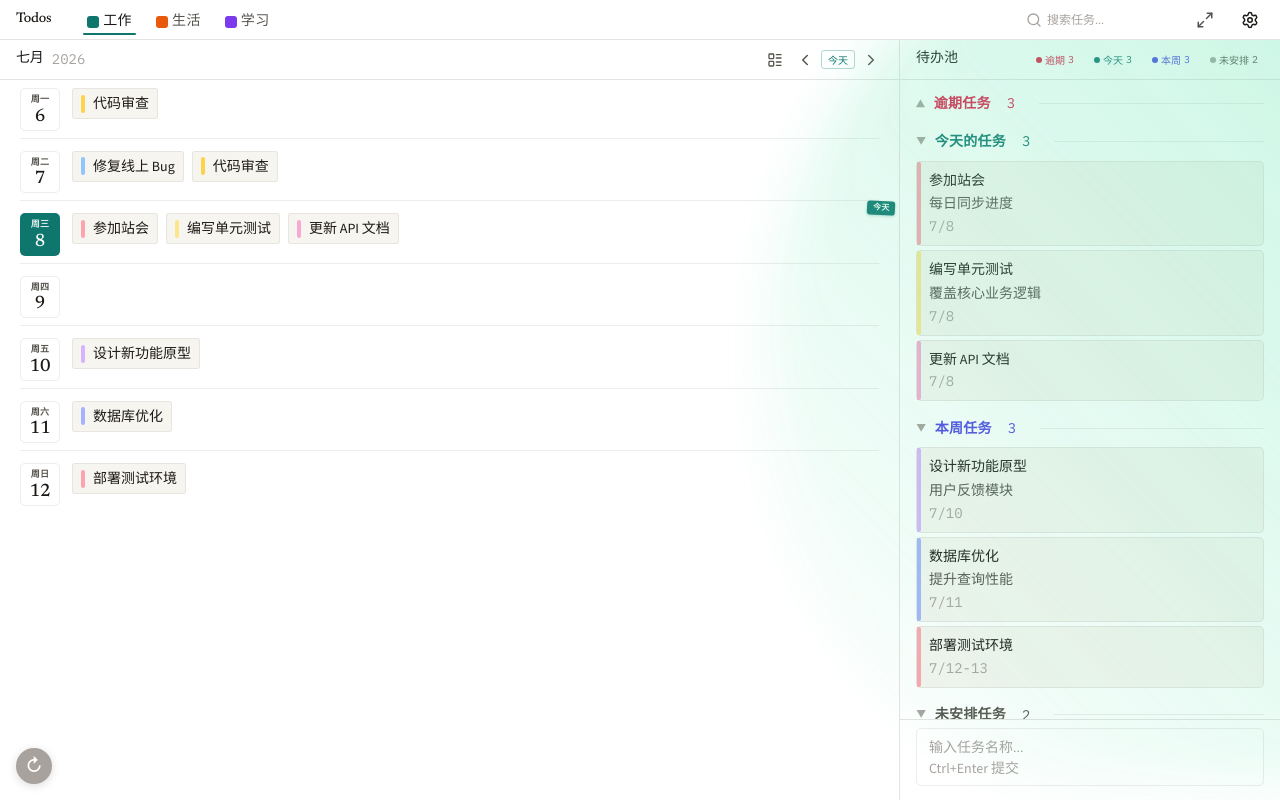
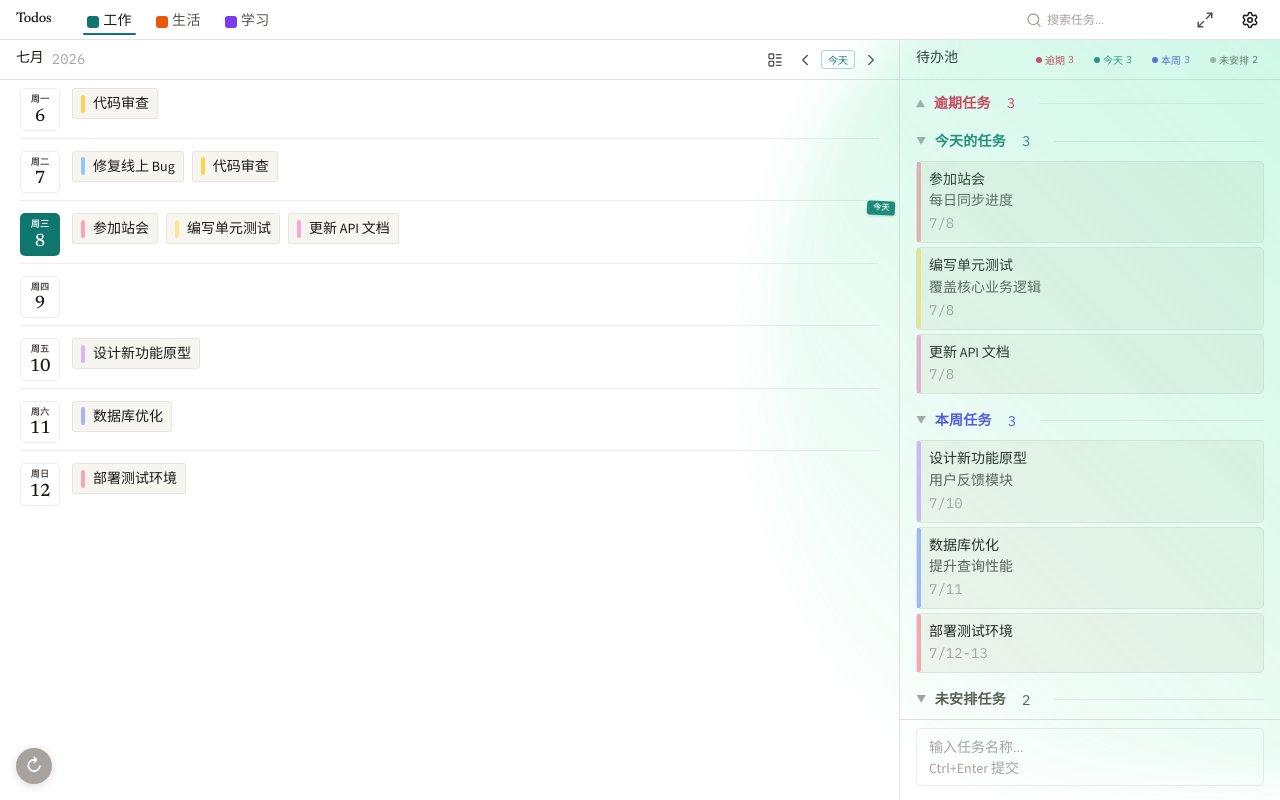
Before and after one commit to Code-Agitator/ztools-todos, a React (Vite) app: page / in a window 1280 px wide. Built offline with nearby package versions, Linux system fonts and the light colour scheme.

Commit message:
fix: 双击标题编辑，单击选中

```diff
--- a/src/components/Task/Task.css
+++ b/src/components/Task/Task.css
@@ -319,11 +319,12 @@
 }
 
 .task-title {
-  display: inline;
+  display: block;
   font-size: var(--text-sm);
   font-weight: 500;
   color: var(--ink);
-  line-height: 1.6;
+  line-height: 1.4;
+  margin-bottom: 1px;
 }
 
 .task-item.completed .task-title {
@@ -335,7 +336,6 @@
   display: block;
   font-size: var(--text-sm);
   color: var(--graphite);
-  margin-top: 1px;
   margin-bottom: 2px;
 }
 
--- a/src/components/Task/TaskItem.tsx
+++ b/src/components/Task/TaskItem.tsx
@@ -38,19 +38,26 @@ export const TaskItem = React.memo(function TaskItem({
   const [isEditing, setIsEditing] = useState(false);
   const [editValue, setEditValue] = useState('');
   const inputRef = useRef<HTMLInputElement>(null);
+  const lastClickRef = useRef(0);
+  const suppressSelectRef = useRef(false);
 
   const taskColor = getTaskColor(task.id);
   const itemRef = useRef<HTMLDivElement>(null);
   const callbacksRef = useRef({ onComplete, onDelete });
   callbacksRef.current = { onComplete, onDelete };
 
-  const startEditing = (e: React.MouseEvent) => {
+  const handleTitleDoubleClick = (e: React.MouseEvent) => {
     e.stopPropagation();
-    if (!isSelected) {
-      onSelect?.(task.id);
-    }
     setEditValue(task.title);
     setIsEditing(true);
+  };
+
+  const handleTitleClick = (e: React.MouseEvent) => {
+    const now = Date.now();
+    if (now - lastClickRef.current < 400) {
+      suppressSelectRef.current = true;
+    }
+    lastClickRef.current = now;
   };
 
   const commitEdit = () => {
@@ -228,7 +235,14 @@ export const TaskItem = React.memo(function TaskItem({
       draggable
       onDragStart={handleDragStart}
       onDragEnd={onDragEnd}
-      onClick={(e) => { if (e.button === 0) onSelect?.(task.id); }}
+      onClick={(e) => {
+        if (e.button !== 0) return;
+        if (suppressSelectRef.current) {
+          suppressSelectRef.current = false;
+          return;
+        }
+        onSelect?.(task.id);
+      }}
       onMouseEnter={() => onHover?.(task.id)}
       onMouseLeave={() => onHover?.(null)}
       style={{ '--task-color': taskColor } as React.CSSProperties}
@@ -248,7 +262,7 @@ export const TaskItem = React.memo(function TaskItem({
             onKeyDown={handleInputKeyDown}
           />
         ) : (
-          <span className="task-title" onClick={startEditing}>{task.title}</span>
+          <span className="task-title" onClick={handleTitleClick} onDoubleClick={handleTitleDoubleClick}>{task.title}</span>
         )}
         {task.description && (
           <span className="task-description">{task.description}</span>
```
